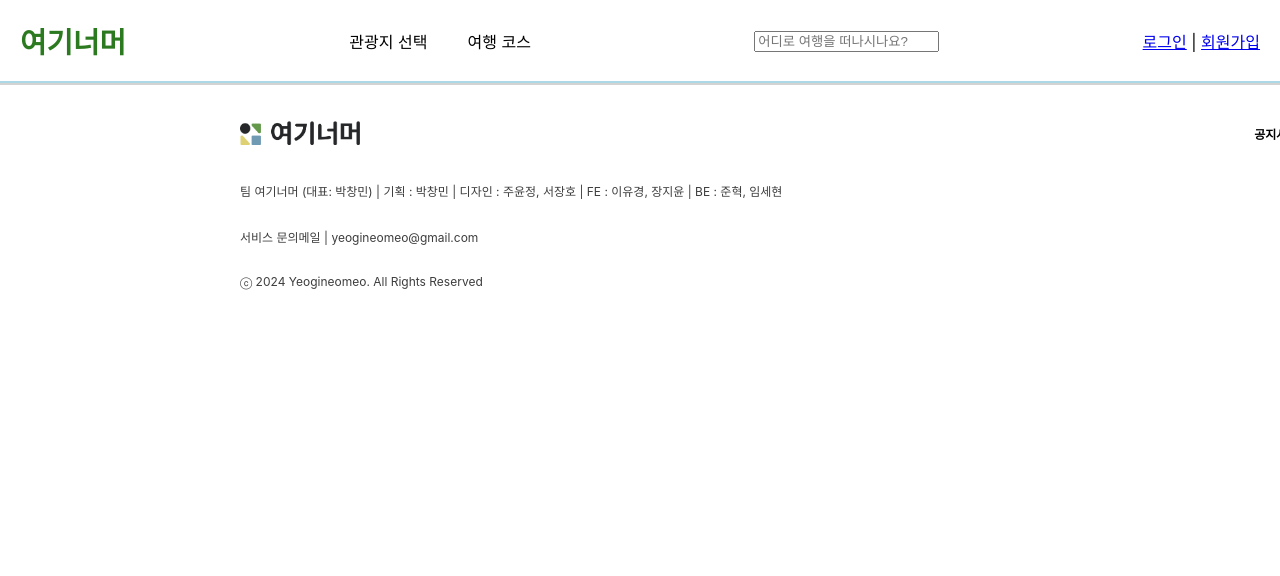
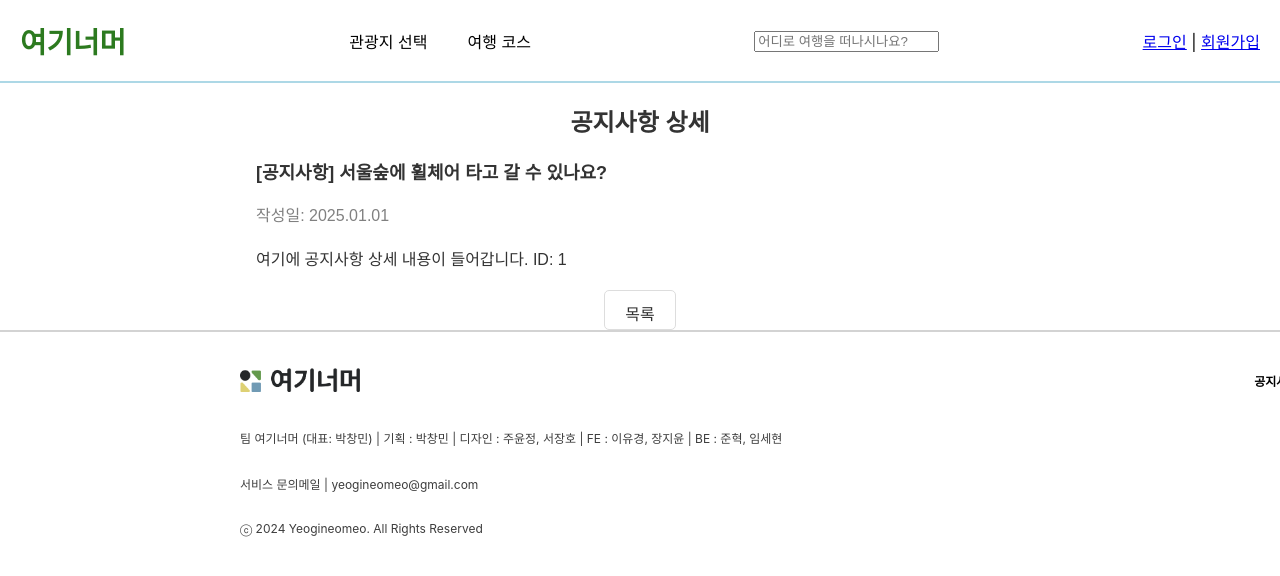
Before and after one commit to bumjuni/OverHereFrontend, a React (Create React App) app: page /notice/1 in a window 1280 px wide. Shown: the top 576 px of the page. Built offline with nearby package versions, Linux system fonts and the light colour scheme.

Commit message:
공지사항 내부 게시글까지

```diff
--- a/package.json
+++ b/package.json
@@ -10,7 +10,7 @@
     "react-dom": "^18.3.1",
     "react-router-dom": "^7.0.0",
     "react-scripts": "^5.0.1",
-    "styled-components": "^6.1.14",
+    "styled-components": "^6.1.15",
     "web-vitals": "^2.1.4"
   },
   "scripts": {
--- a/src/App.js
+++ b/src/App.js
@@ -1,11 +1,12 @@
 import React from 'react';
-import { BrowserRouter, Routes, Route } from 'react-router-dom';
+import { BrowserRouter, Router, Routes, Route } from 'react-router-dom';
 import Home from './pages/Home';
 import TravelRoutes from './pages/TravelRoutesPage';
 import CourseDetails from './pages/CourseDetailPage';
 import Header from './components/Header/Header';
 import Footer from './components/Footer/Footer';
 import NoticePage from "./pages/NoticePage";  // 공지사항 페이지
+import NoticeInsidePage from "./pages/NoticeInsidePage"; // 공지사항 상세 페이지
 
 const App = () => {
   return (
@@ -16,6 +17,8 @@ const App = () => {
         <Route path="/travel-routes" element={<TravelRoutes />} />
         <Route path="/course-details" element={<CourseDetails />} />
         <Route path="/notice" element={<NoticePage />} />
+        <Route path="/notice/:id" element={<NoticeInsidePage />} />
+
       </Routes>
       <Footer />
     </BrowserRouter>
--- /dev/null
+++ b/src/pages/NoticeInsidePage.js
@@ -0,0 +1,44 @@
+import React from "react";
+import { useNavigate, useParams } from "react-router-dom";
+
+const NoticeInsidePage = () => {
+  const navigate = useNavigate();
+  const { id } = useParams();
+
+  const handleBack = () => {
+    navigate("/notice");
+  };
+
+  return (
+    <div style={{ fontFamily: "Arial, sans-serif", color: "#333", width: "60%", margin: "auto" }}>
+      <h2 style={{ fontWeight: "bold", fontSize: "24px", marginBottom: "20px", textAlign: "center" }}>
+        공지사항 상세
+      </h2>
+      <p style={{ fontSize: "18px", fontWeight: "bold" }}>[공지사항] 서울숲에 휠체어 타고 갈 수 있나요?</p>
+      <p style={{ color: "gray" }}>작성일: 2025.01.01</p>
+      <p style={{ marginTop: "20px" }}>여기에 공지사항 상세 내용이 들어갑니다. ID: {id}</p>
+
+      <div style={{ display: "flex", justifyContent: "center", marginTop: "20px" }}>
+        <button
+          onClick={handleBack}
+          style={{
+            padding: "10px 20px",
+            fontSize: "16px",
+            backgroundColor: "#fff",
+            border: "1px solid #ddd",
+            borderRadius: "5px",
+            cursor: "pointer",
+            whiteSpace: "nowrap",
+            width: "auto",
+            display: "inline-block",
+            textAlign: "center",
+          }}
+        >
+          목록
+        </button>
+      </div>
+    </div>
+  );
+};
+
+export default NoticeInsidePage;
--- a/src/pages/NoticePage.js
+++ b/src/pages/NoticePage.js
@@ -1,4 +1,5 @@
 import React, { useState } from "react";
+import { useNavigate } from "react-router-dom";
 
 // 초기 공지사항 데이터 (20개 중 처음엔 10개만 표시)
 const initialNotices = Array(20).fill({
@@ -8,6 +9,7 @@ const initialNotices = Array(20).fill({
 });
 
 const NoticePage = () => {
+  const navigate = useNavigate();
   const [notices] = useState(initialNotices);
   const [visibleCount, setVisibleCount] = useState(10); // 처음 10개만 표시
   const [isExpanded, setIsExpanded] = useState(false); // 버튼 상태 (더보기/창 줄이기)
@@ -20,6 +22,11 @@ const NoticePage = () => {
       setVisibleCount(notices.length); // 전체 공지 보이기
     }
     setIsExpanded(!isExpanded); // 버튼 텍스트 변경
+  };
+
+  // 게시글 클릭 시 페이지 이동
+  const handleRowClick = (index) => {
+    navigate(`/notice/${index}`);
   };
 
   return (
@@ -36,7 +43,11 @@ const NoticePage = () => {
         </thead>
         <tbody>
           {notices.slice(0, visibleCount).map((notice, index) => (
-            <tr key={index} style={{ borderBottom: "1px solid #ddd" }}>
+            <tr
+              key={index}
+              style={{ borderBottom: "1px solid #ddd", cursor: "pointer" }}
+              onClick={() => handleRowClick(index)}
+            >
               <td style={{ padding: "10px" }}>
                 <strong style={{ marginRight: "10px" }}>{notice.category}</strong>
                 {notice.title}
@@ -58,10 +69,10 @@ const NoticePage = () => {
             border: "1px solid #ddd",
             borderRadius: "5px",
             cursor: "pointer",
-            whiteSpace: "nowrap", // 텍스트 줄바꿈 방지
-            width: "auto", // 버튼 크기 자동 조정
-            display: "inline-block", // 버튼 자체를 인라인 블록으로 설정
-            textAlign: "center", // 버튼 내부 텍스트 중앙 정렬
+            whiteSpace: "nowrap",
+            width: "auto",
+            display: "inline-block",
+            textAlign: "center",
           }}
         >
           {isExpanded ? "창 줄이기" : "더보기 +"}
```
Also changed, not shown: 1 other file (tests, documents, lock files or other folders).
